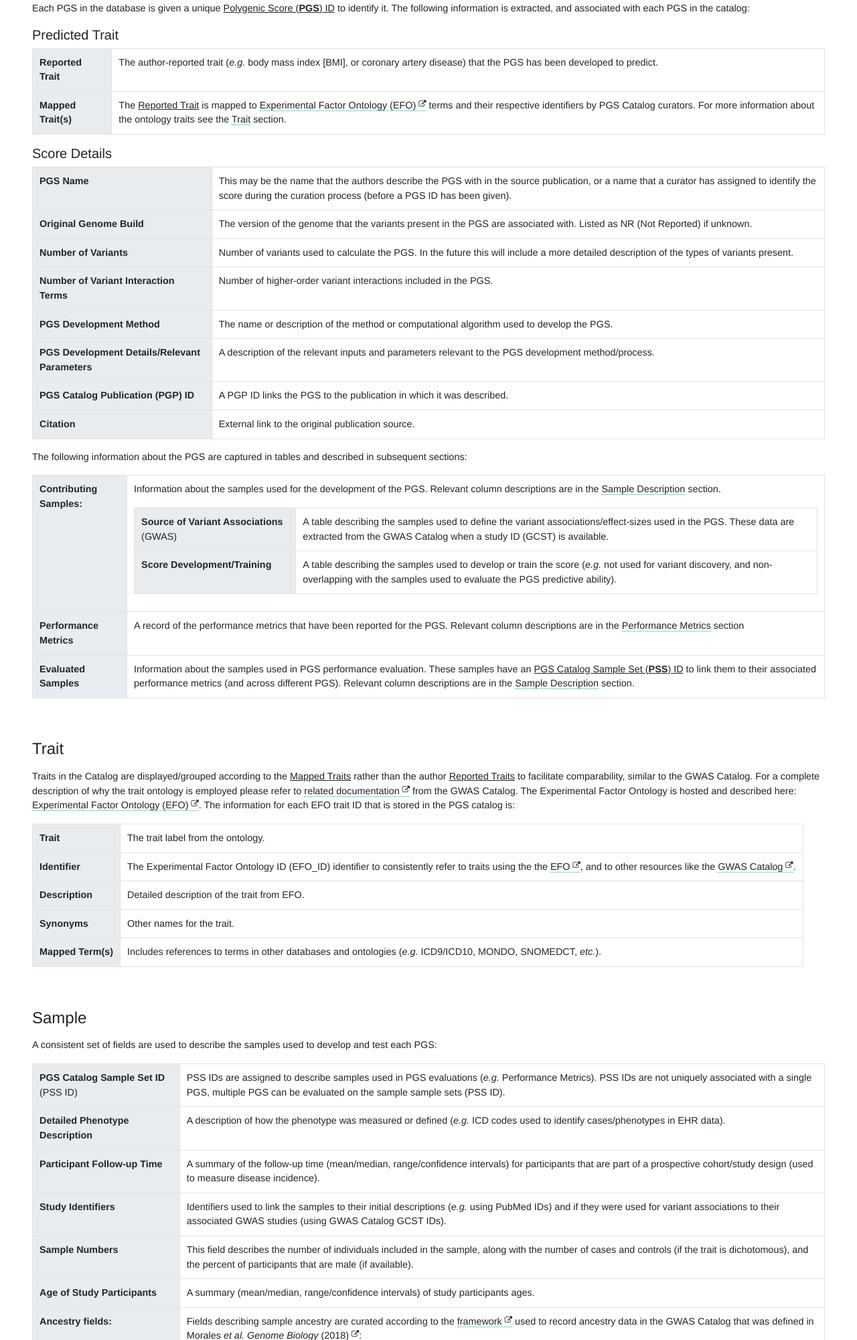
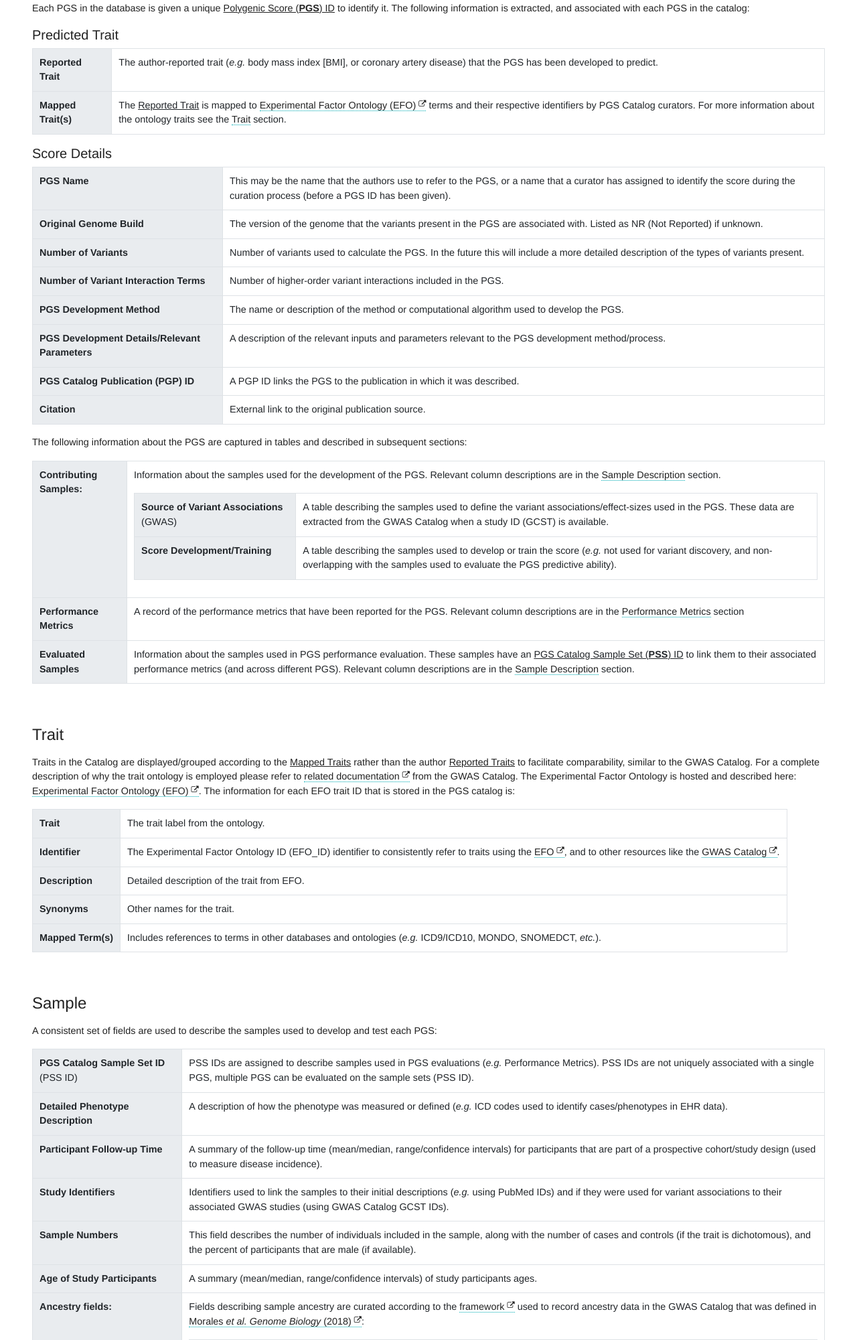
Before and after one commit to PGScatalog/PGS_Catalog, a Django app: template catalog/templates/catalog/docs.html in a window 1280 px wide. Shown: the part 933-2934 px from the top of the page at 67% size. Run offline with Django 3.2, Linux system fonts and the light colour scheme; the template is opened without the code that fills it, so the values that code supplies are empty; style sheets or scripts are compiled from the project's sources; some libraries are stand-ins or nearby versions.

Commit message:
More typo fixes

```diff
--- a/catalog/templates/catalog/about.html
+++ b/catalog/templates/catalog/about.html
@@ -128,7 +128,7 @@
           <li><b>Including more PGS & developing a deposition interface.</b><br />We are actively curating more PGS for inclusion in the Catalog, responding to submissions from authors, and are committed to increasing the diversity of traits. We are also developing an interface so that authors can easily deposit PGS or PGS evaluations into the PGS Catalog using a standard template.</li>
           <li style="margin-top:6px"><b>Search functionality and better integration of the trait ontology.</b><br />The catalog will be fully searchable, and use the trait ontology to provide PGS for related traits.</li>
           <li style="margin-top:6px"><b>Programmatic access to the catalog.</b><br />The main goal of the catalog is to distribute the scores and their annotations in a consistent and easy to use format.
-              We are currently providing both single PGS and bulk catalog downloads of scoring files and metatdata. We are currently working towards building a REST API to enable programmatic access to the PGS Catalog and files.</li>
+              We are currently providing both single PGS and bulk catalog downloads of scoring files and metadata. We are currently working towards building a REST API to enable programmatic access to the PGS Catalog and files.</li>
           <li style="margin-top:6px"><b>PGS Harmonized to Current Genome Builds.</b><br />Currently PGS provided through the database are described
               by standard column names & descriptions, along with the genome build it was developed with (<i>if known</i>).
               In the future we plan to harmonize all PGS to common genome builds (GRCh37 and GRCh38) based on the ENSEMBL variation database to reduce ambiguity.</li>
--- a/catalog/templates/catalog/docs.html
+++ b/catalog/templates/catalog/docs.html
@@ -91,7 +91,7 @@
           <tbody>
             <tr>
               <td><b>PGS Name</b></td>
-              <td>This may be the name that the authors describe the PGS with in the source publication, or a name that a curator has assigned to identify the score during the curation process (before a PGS ID has been given).</td>
+              <td>This may be the name that the authors use to refer to the PGS, or a name that a curator has assigned to identify the score during the curation process (before a PGS ID has been given).</td>
             </tr>
             <tr>
               <td><b>Original Genome Build</b></td>
@@ -170,7 +170,7 @@
             </tr>
             <tr>
               <td><b>Identifier</b></td>
-              <td>The Experimental Factor Ontology ID (EFO_ID) identifier to consistently refer to traits using the the <a href="https://www.ebi.ac.uk/efo/">EFO</a>, and to other resources like the <a href="https://www.ebi.ac.uk/gwas">GWAS Catalog</a>.</td>
+              <td>The Experimental Factor Ontology ID (EFO_ID) identifier to consistently refer to traits using the <a href="https://www.ebi.ac.uk/efo/">EFO</a>, and to other resources like the <a href="https://www.ebi.ac.uk/gwas">GWAS Catalog</a>.</td>
             </tr>
 
             <tr>
@@ -196,7 +196,7 @@
           <tbody>
             <tr>
               <td><b>PGS Catalog Sample Set ID</b> (PSS ID)</td>
-              <td>PSS IDs are assigned to describe samples used in PGS evaluations (<i>e.g.</i> Performance Metrics). PSS IDs are not uniquely associated with a single PGS, multiple PGS can be evaluated on the sample sample sets (PSS ID).</td>
+              <td>PSS IDs are assigned to describe samples used in PGS evaluations (<i>e.g.</i> Performance Metrics). PSS IDs are not uniquely associated with a single PGS, multiple PGS can be evaluated on the sample sets (PSS ID).</td>
             </tr>
             <tr>
               <td><b>Detailed Phenotype Description</b></td>
--- a/catalog/templates/catalog/download.html
+++ b/catalog/templates/catalog/download.html
@@ -86,12 +86,12 @@
           <pre>
 <span>### PGS CATALOG SCORING FILE - see www.pgscatalog.org/downloads/#dl_ftp for additional information</span>
 <span>## POLYGENIC SCORE (PGS) INFORMATION</span>
-<b># PGS ID</b> = <i>PGS idenfier, e.g. 'PGS000001'</i>
+<b># PGS ID</b> = <i>PGS identifier, e.g. 'PGS000001'</i>
 <b># Reported Trait</b> = <i>trait, e.g. 'Breast Cancer'</i>
 <b># Original Genome Build</b> = <i>Genome build/assembly, e.g. 'GRCh38'</i>
 <b># Number of Variants</b> = <i>Number of variants listed in the PGS</i>
 <span>## SOURCE INFORMATION</span>
-<b># PGP ID</b> = <i>PGS publication idenfier, e.g. 'PGP000001'</i>
+<b># PGP ID</b> = <i>PGS publication identifier, e.g. 'PGP000001'</i>
 <b># Citation</b> = <i>Information about the publication</i>
 <span class="scoring_col">rsID</span><span class="scoring_col">chr_name</span><span class="scoring_col">chr_position</span><span class="scoring_col">effect_allele</span><span class="scoring_col">reference_allele</span><span class="pgs_colour_2">...</span></pre>
       </div>
```
